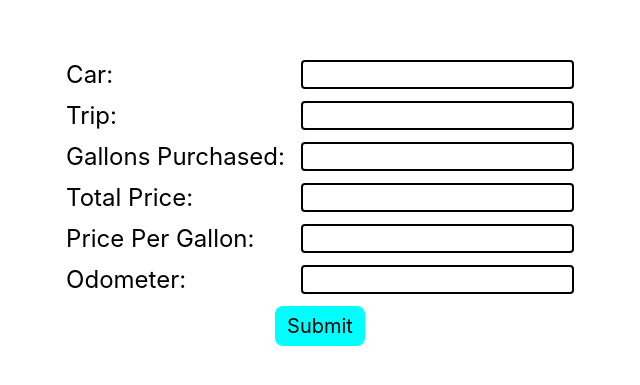
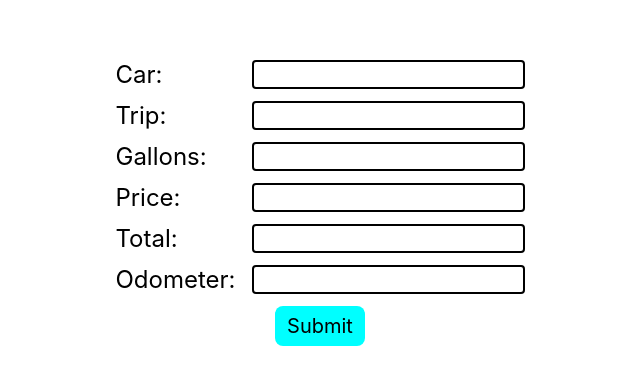
Before and after one commit to mpixton/FuelUpTracker, a Next.js app: page /addFuelUp in a window 1280 px wide. Shown: the part 197-582 px from the top of the page, without its empty margins (320-960 px from the left). Built offline with nearby package versions, Linux system fonts and the light colour scheme.

Commit message:
FEAT: set form to use state variables

```diff
--- a/src/InputForm.jsx
+++ b/src/InputForm.jsx
@@ -1,27 +1,110 @@
-import React from "react";
+import React, { useState } from "react";
 import styles from "../styles/InputForm.module.css";
+import FormInput from "./FormInput";
 
 const InputForm = ({}) => {
+  const [car, setCar] = useState("");
+  const [trip, setTrip] = useState("");
+  const [gallons, setGallons] = useState("");
+  const [price, setPrice] = useState("");
+  const [total, setTotal] = useState("");
+  const [odometer, setOdometer] = useState("");
+
+  const [fuelUp, setFuelUp] = useState({});
+
+  const handleInput = (value, updateStateFn, validateFn) => {
+    let valid = true;
+    if (validateFn) {
+      valid = validateFn(value);
+    }
+    if (valid) {
+      updateStateFn(value);
+    }
+  };
+
+  const handleObjectInput = (value, propName, validateFn) => {
+    let valid = true;
+    if (validateFn) {
+      valid = validateFn(value);
+    }
+    if (valid) {
+      const update = {
+        ...fuelUp,
+      };
+      update[propName] = value;
+      setFuelUp(update);
+    }
+  };
+
   return (
-    <form className={styles.form} onSubmit={console.log}>
-      <label htmlFor="car">Car:</label>
-      <input type="text" id="car" name="car" />
-      <label htmlFor="trip">Trip:</label>
-      <input type="text" id="trip" name="trip" />
-      <label htmlFor="gallons">Gallons Purchased:</label>
-      <input type="text" name="gallons" id="gallons" />
-      <label htmlFor="price">Total Price:</label>
-      <input type="text" id="price" name="price" />
-      <label htmlFor="ppg">Price Per Gallon:</label>
-      <input type="text" id="ppg" name="ppg" />
-      <label htmlFor="odometer">Odometer:</label>
-      <input type="text" name="odometer" id="odometer" />
+    <form className={styles.form}>
+      <FormInput
+        id="car"
+        name="car"
+        labelText="Car"
+        defaultValue={car}
+        handleChange={(e) => {
+          e.preventDefault();
+          handleInput(e.target.value, setCar);
+        }}
+      />
+      <FormInput
+        id="trip"
+        name="trip"
+        labelText="Trip"
+        defaultValue={trip}
+        handleChange={(e) => {
+          e.preventDefault();
+          handleInput(e.target.value, setTrip);
+        }}
+      />
+      <FormInput
+        id="gallons"
+        name="gallons"
+        labelText="Gallons"
+        defaultValue={gallons}
+        handleChange={(e) => {
+          e.preventDefault();
+          handleInput(e.target.value, setGallons);
+        }}
+      />
+      <FormInput
+        id="price"
+        name="price"
+        labelText="Price"
+        defaultValue={price}
+        handleChange={(e) => {
+          e.preventDefault();
+          handleInput(e.target.value, setPrice);
+        }}
+      />
+      <FormInput
+        id="total"
+        name="total"
+        labelText="Total"
+        defaultValue={total}
+        handleChange={(e) => {
+          e.preventDefault();
+          handleInput(e.target.value, setTotal);
+        }}
+      />
+      <FormInput
+        id="odometer"
+        name="odometer"
+        labelText="Odometer"
+        value={odometer}
+        handleChange={(e) => {
+          e.preventDefault();
+          handleInput(e.target.value, setOdometer);
+        }}
+      />
       <button
         type="submit"
         className={styles.submitBtn}
         onClick={(e) => {
           e.preventDefault();
-          alert("Submit was clicked.");
+          console.log(car, trip, gallons, total, odometer);
+          // alert("Submit was clicked.");
         }}
       >
         Submit
```
